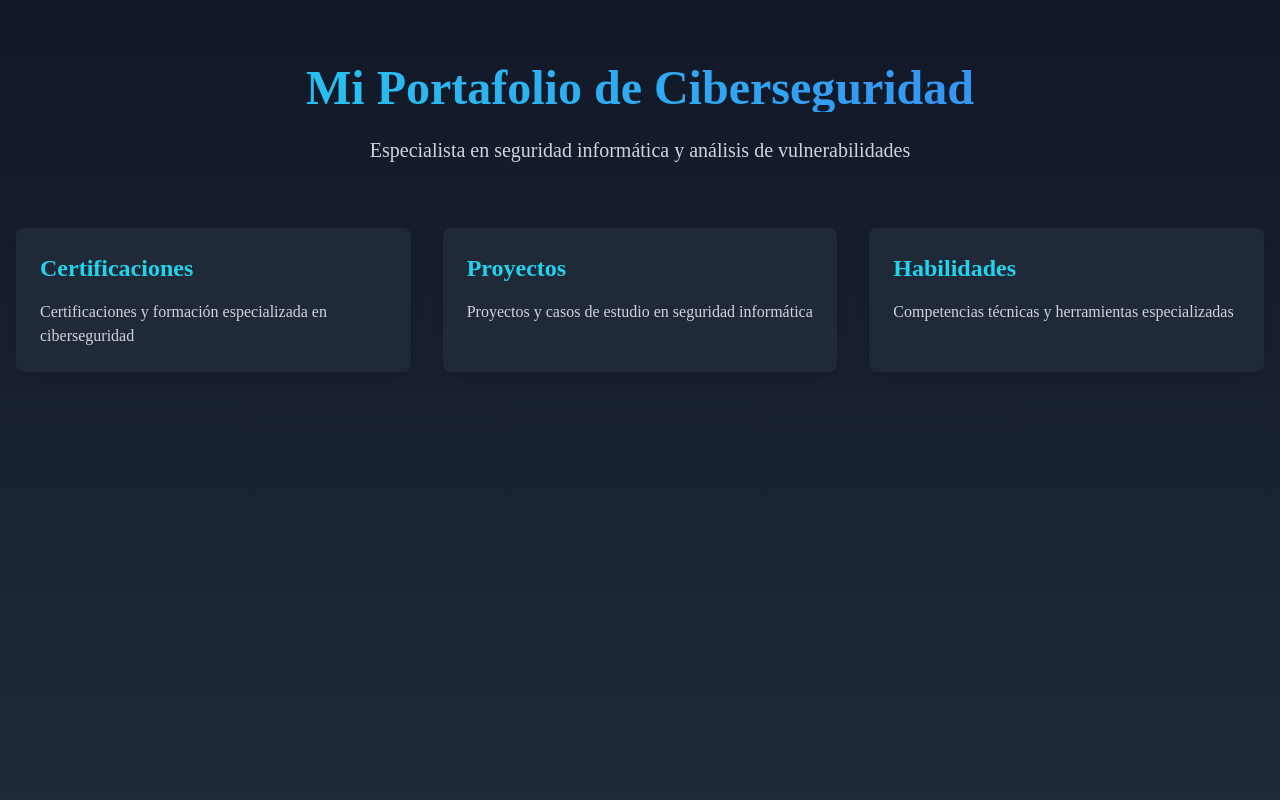
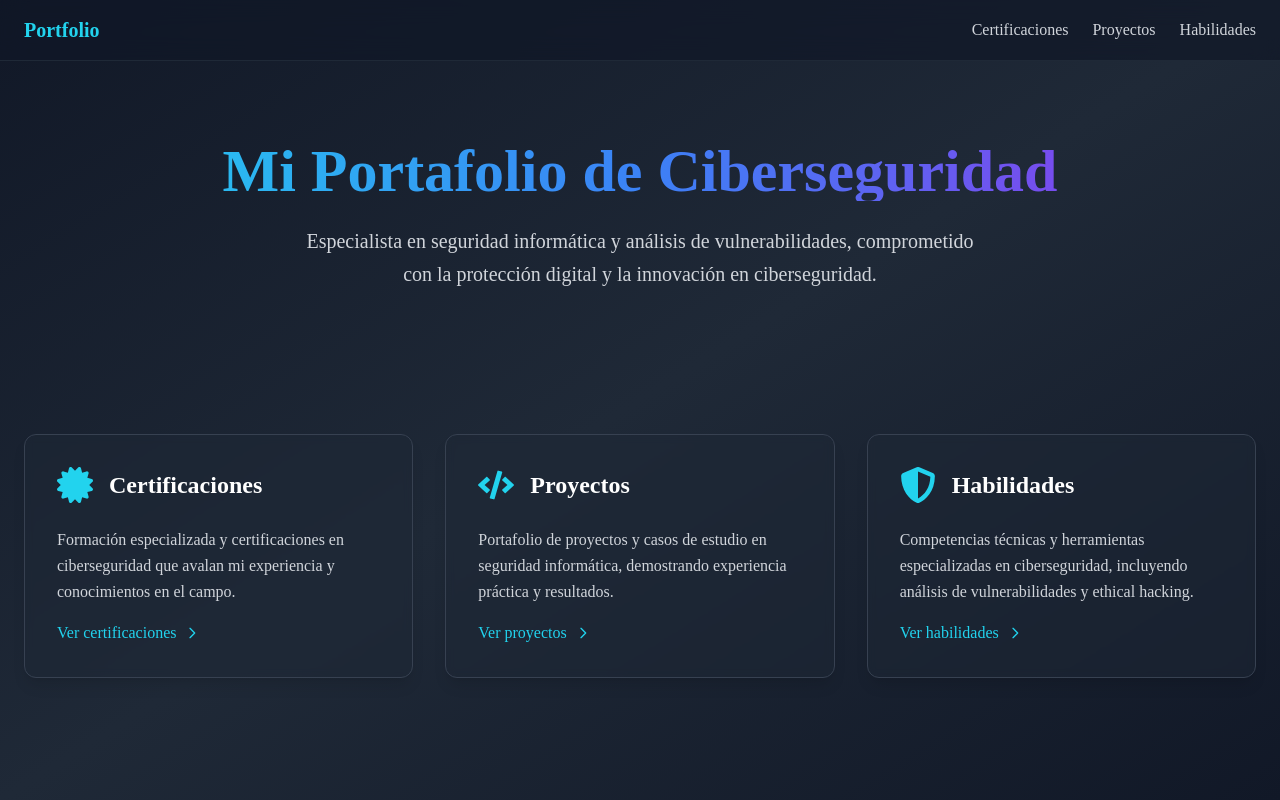
Before and after one commit to ADE-IA/Portafolio, a Next.js app: page / in a window 1280 px wide. Built offline with nearby package versions, Linux system fonts and the light colour scheme.

Commit message:
Mejorar diseño con animaciones y efectos visuales

```diff
--- a/src/app/globals.css
+++ b/src/app/globals.css
@@ -19,3 +19,28 @@
     @apply bg-[hsl(var(--background))] text-[hsl(var(--foreground))];
   }
 }
+
+@keyframes fadeIn {
+  from {
+    opacity: 0;
+    transform: translateY(20px);
+  }
+  to {
+    opacity: 1;
+    transform: translateY(0);
+  }
+}
+
+.animate-fade-in {
+  animation: fadeIn 0.6s ease-out forwards;
+}
+
+/* Efecto de hover suave para las cards */
+.group:hover .group-hover\:shadow-glow {
+  box-shadow: 0 0 20px theme('colors.cyan.500' / 10%);
+}
+
+/* Transiciones suaves */
+* {
+  @apply transition-colors duration-200;
+}
--- a/src/app/page.tsx
+++ b/src/app/page.tsx
@@ -1,41 +1,102 @@
 import React from 'react'
+import { FaShieldAlt, FaCode, FaCertificate } from 'react-icons/fa'
 
 export default function Home(): React.ReactElement {
   return (
-    <main className="min-h-screen bg-gradient-to-b from-gray-900 to-gray-800 text-white">
-      <div className="container mx-auto px-4 py-16">
-        {/* Hero Section */}
-        <div className="text-center mb-16">
-          <h1 className="text-5xl font-bold mb-6 bg-clip-text text-transparent bg-gradient-to-r from-cyan-400 to-blue-500">
+    <main className="min-h-screen bg-gradient-to-br from-gray-900 via-gray-800 to-gray-900">
+      {/* Header con efecto de cristal */}
+      <header className="sticky top-0 z-50 backdrop-blur-md bg-gray-900/70 border-b border-gray-800">
+        <nav className="container mx-auto px-6 py-4">
+          <div className="flex items-center justify-between">
+            <span className="text-cyan-400 font-bold text-xl">Portfolio</span>
+            <div className="space-x-6">
+              <a href="#certificaciones" className="text-gray-300 hover:text-cyan-400 transition-colors">Certificaciones</a>
+              <a href="#proyectos" className="text-gray-300 hover:text-cyan-400 transition-colors">Proyectos</a>
+              <a href="#habilidades" className="text-gray-300 hover:text-cyan-400 transition-colors">Habilidades</a>
+            </div>
+          </div>
+        </nav>
+      </header>
+
+      <div className="container mx-auto px-6">
+        {/* Hero Section con animación suave */}
+        <section className="py-20 text-center animate-fade-in">
+          <h1 className="text-6xl font-bold mb-6 bg-gradient-to-r from-cyan-400 via-blue-500 to-purple-600 bg-clip-text text-transparent">
             Mi Portafolio de Ciberseguridad
           </h1>
-          <p className="text-xl text-gray-300 max-w-2xl mx-auto">
-            Especialista en seguridad informática y análisis de vulnerabilidades
+          <p className="text-xl text-gray-300 max-w-2xl mx-auto leading-relaxed">
+            Especialista en seguridad informática y análisis de vulnerabilidades,
+            comprometido con la protección digital y la innovación en ciberseguridad.
           </p>
-        </div>
+        </section>
 
-        {/* Secciones Principales */}
-        <div className="grid grid-cols-1 md:grid-cols-2 lg:grid-cols-3 gap-8">
-          <div className="bg-gray-800 p-6 rounded-lg shadow-lg hover:shadow-xl transition-shadow">
-            <h2 className="text-2xl font-bold mb-4 text-cyan-400">Certificaciones</h2>
-            <p className="text-gray-300">
-              Certificaciones y formación especializada en ciberseguridad
-            </p>
-          </div>
+        {/* Secciones Principales con Cards mejoradas */}
+        <div className="grid grid-cols-1 md:grid-cols-2 lg:grid-cols-3 gap-8 py-16">
+          {/* Certificaciones */}
+          <section id="certificaciones" className="group">
+            <div className="h-full bg-gray-800/50 backdrop-blur-sm p-8 rounded-xl border border-gray-700
+                          shadow-lg hover:shadow-cyan-500/10 transition-all duration-300
+                          hover:border-cyan-500/50">
+              <div className="flex items-center mb-6">
+                <FaCertificate className="text-4xl text-cyan-400 mr-4" />
+                <h2 className="text-2xl font-bold text-white">Certificaciones</h2>
+              </div>
+              <p className="text-gray-300 leading-relaxed mb-4">
+                Formación especializada y certificaciones en ciberseguridad que avalan
+                mi experiencia y conocimientos en el campo.
+              </p>
+              <a href="#" className="inline-flex items-center text-cyan-400 hover:text-cyan-300 transition-colors">
+                Ver certificaciones
+                <svg className="w-4 h-4 ml-2" fill="none" stroke="currentColor" viewBox="0 0 24 24">
+                  <path strokeLinecap="round" strokeLinejoin="round" strokeWidth="2" d="M9 5l7 7-7 7" />
+                </svg>
+              </a>
+            </div>
+          </section>
 
-          <div className="bg-gray-800 p-6 rounded-lg shadow-lg hover:shadow-xl transition-shadow">
-            <h2 className="text-2xl font-bold mb-4 text-cyan-400">Proyectos</h2>
-            <p className="text-gray-300">
-              Proyectos y casos de estudio en seguridad informática
-            </p>
-          </div>
+          {/* Proyectos */}
+          <section id="proyectos" className="group">
+            <div className="h-full bg-gray-800/50 backdrop-blur-sm p-8 rounded-xl border border-gray-700
+                          shadow-lg hover:shadow-cyan-500/10 transition-all duration-300
+                          hover:border-cyan-500/50">
+              <div className="flex items-center mb-6">
+                <FaCode className="text-4xl text-cyan-400 mr-4" />
+                <h2 className="text-2xl font-bold text-white">Proyectos</h2>
+              </div>
+              <p className="text-gray-300 leading-relaxed mb-4">
+                Portafolio de proyectos y casos de estudio en seguridad informática,
+                demostrando experiencia práctica y resultados.
+              </p>
+              <a href="#" className="inline-flex items-center text-cyan-400 hover:text-cyan-300 transition-colors">
+                Ver proyectos
+                <svg className="w-4 h-4 ml-2" fill="none" stroke="currentColor" viewBox="0 0 24 24">
+                  <path strokeLinecap="round" strokeLinejoin="round" strokeWidth="2" d="M9 5l7 7-7 7" />
+                </svg>
+              </a>
+            </div>
+          </section>
 
-          <div className="bg-gray-800 p-6 rounded-lg shadow-lg hover:shadow-xl transition-shadow">
-            <h2 className="text-2xl font-bold mb-4 text-cyan-400">Habilidades</h2>
-            <p className="text-gray-300">
-              Competencias técnicas y herramientas especializadas
-            </p>
-          </div>
+          {/* Habilidades */}
+          <section id="habilidades" className="group">
+            <div className="h-full bg-gray-800/50 backdrop-blur-sm p-8 rounded-xl border border-gray-700
+                          shadow-lg hover:shadow-cyan-500/10 transition-all duration-300
+                          hover:border-cyan-500/50">
+              <div className="flex items-center mb-6">
+                <FaShieldAlt className="text-4xl text-cyan-400 mr-4" />
+                <h2 className="text-2xl font-bold text-white">Habilidades</h2>
+              </div>
+              <p className="text-gray-300 leading-relaxed mb-4">
+                Competencias técnicas y herramientas especializadas en ciberseguridad,
+                incluyendo análisis de vulnerabilidades y ethical hacking.
+              </p>
+              <a href="#" className="inline-flex items-center text-cyan-400 hover:text-cyan-300 transition-colors">
+                Ver habilidades
+                <svg className="w-4 h-4 ml-2" fill="none" stroke="currentColor" viewBox="0 0 24 24">
+                  <path strokeLinecap="round" strokeLinejoin="round" strokeWidth="2" d="M9 5l7 7-7 7" />
+                </svg>
+              </a>
+            </div>
+          </section>
         </div>
       </div>
     </main>
```
